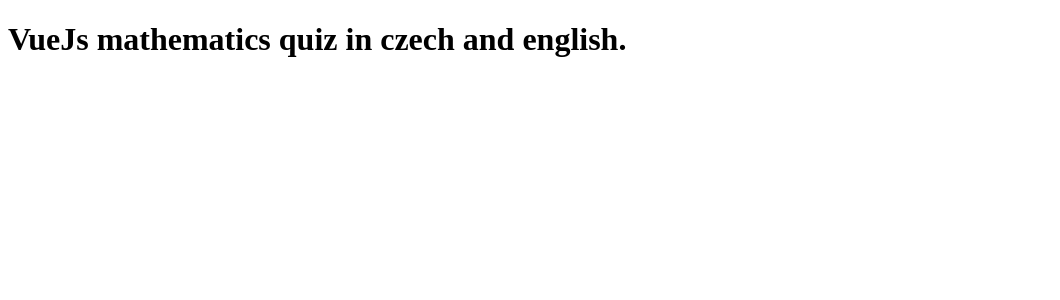
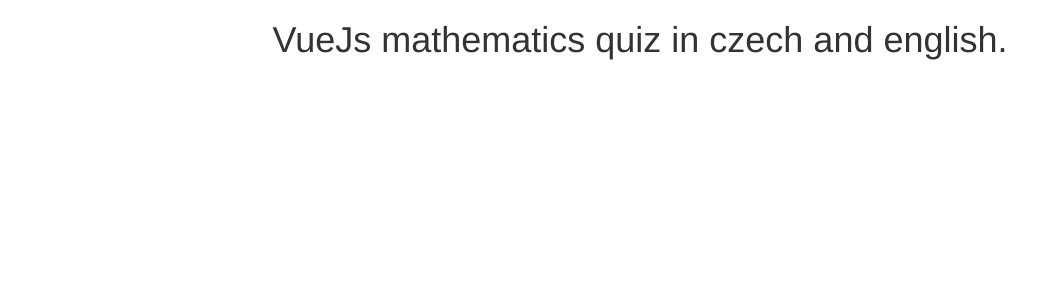
Before and after one commit to ivosahlik/vuejs-mathematics-quiz-cz-en, a Vue app: page / in a window 1280 px wide. Shown: the top 300 px of the page, without its empty margins (0-1060 px from the left). Built offline with nearby package versions, Linux system fonts and the light colour scheme.

Commit message:
feature-1/add-bootstrap - refactoring

```diff
--- a/package.json
+++ b/package.json
@@ -9,6 +9,7 @@
     "test:unit": "vue-cli-service test:unit"
   },
   "dependencies": {
+    "bootstrap": "^3.3.7",
     "vue": "^2.5.17",
     "vue-router": "^3.0.1",
     "vuex": "^3.0.1"
--- a/public/index.html
+++ b/public/index.html
@@ -5,7 +5,10 @@
     <meta http-equiv="X-UA-Compatible" content="IE=edge">
     <meta name="viewport" content="width=device-width,initial-scale=1.0">
     <link rel="icon" href="<%= BASE_URL %>favicon.ico">
-    <title>mathematics-quiz-cz-en</title>
+
+    <link rel="stylesheet" href="https://maxcdn.bootstrapcdn.com/bootstrap/3.3.7/css/bootstrap.min.css"
+          integrity="sha384-BVYiiSIFeK1dGmJRAkycuHAHRg32OmUcww7on3RYdg4Va+PmSTsz/K68vbdEjh4u" crossorigin="anonymous">
+
   </head>
   <body>
     <noscript>
--- a/src/App.vue
+++ b/src/App.vue
@@ -1,6 +1,16 @@
 <template>
-  <div>
-    <h1>VueJs mathematics quiz in czech and english.</h1>
+  <div class="container">
+    <div class="row">
+      <div>
+        <h1 class="text-center">VueJs mathematics quiz in czech and english.</h1>
+      </div>
+    </div>
+
+    <div class="row">
+      <div>
+
+      </div>
+    </div>
   </div>
 </template>
 
```
Also changed, not shown: 2 other files (tests, documents, lock files or other folders).
